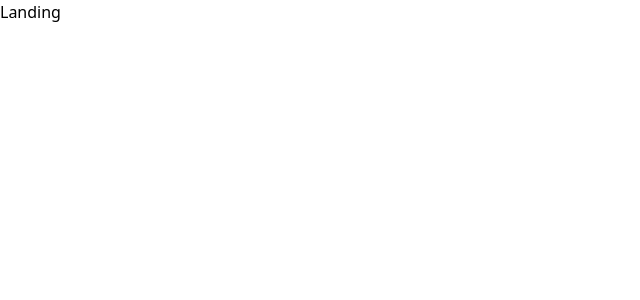
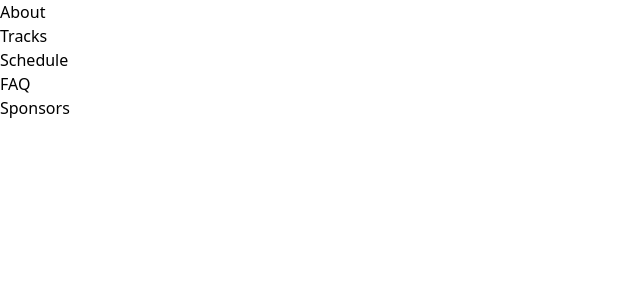
Before and after one commit to project-emory/emory-hacks, a Next.js app in the folder emoryhacks2025/: page / in a window 1280 px wide. Shown: the top 300 px of the page, without its empty margins (0-640 px from the left). Built offline with nearby package versions, Linux system fonts and the light colour scheme.

Commit message:
Set up page structure

```diff
--- a/emoryhacks2025/src/app/page.jsx
+++ b/emoryhacks2025/src/app/page.jsx
@@ -1,5 +1,19 @@
 "use client";
 
+import About from "./sections/about/about";
+import FAQ from "./sections/faq/faq";
+import Schedule from "./sections/schedule/schedule";
+import Sponsors from "./sections/sponsors/sponsors";
+import Tracks from "./sections/tracks/tracks";
+
 export default function Home() {
-  return <main>Landing</main>;
+  return (
+    <main>
+      <About />
+      <Tracks />
+      <Schedule />
+      <FAQ />
+      <Sponsors />
+    </main>
+  );
 }
--- /dev/null
+++ b/emoryhacks2025/src/app/sections/about/about.jsx
@@ -0,0 +1,7 @@
+"use client";
+
+const About = () => {
+  return <section>About</section>;
+};
+
+export default About;
--- /dev/null
+++ b/emoryhacks2025/src/app/sections/faq/faq.jsx
@@ -0,0 +1,7 @@
+"use client";
+
+const FAQ = () => {
+  return <section>FAQ</section>;
+};
+
+export default FAQ;
--- /dev/null
+++ b/emoryhacks2025/src/app/sections/schedule/schedule.jsx
@@ -0,0 +1,7 @@
+"use client";
+
+const Schedule = () => {
+  return <section>Schedule</section>;
+};
+
+export default Schedule;
--- /dev/null
+++ b/emoryhacks2025/src/app/sections/sponsors/sponsors.jsx
@@ -0,0 +1,7 @@
+"use client";
+
+const Sponsors = () => {
+  return <section>Sponsors</section>;
+};
+
+export default Sponsors;
--- /dev/null
+++ b/emoryhacks2025/src/app/sections/tracks/tracks.jsx
@@ -0,0 +1,7 @@
+"use client";
+
+const Tracks = () => {
+  return <section>Tracks</section>;
+};
+
+export default Tracks;
```
